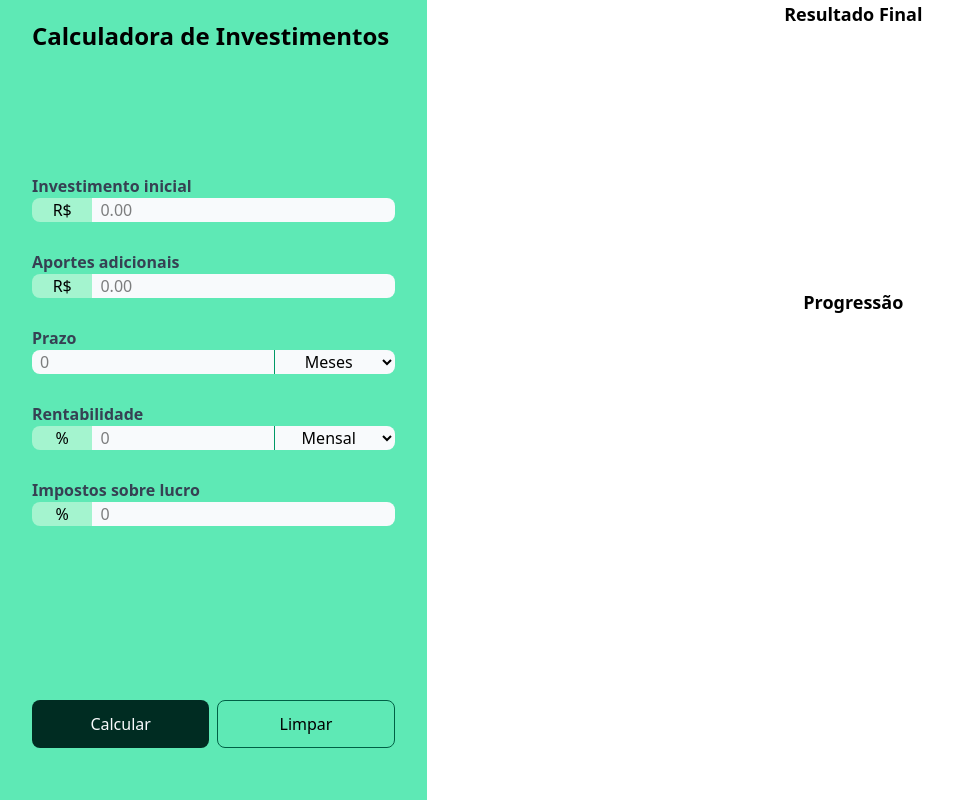
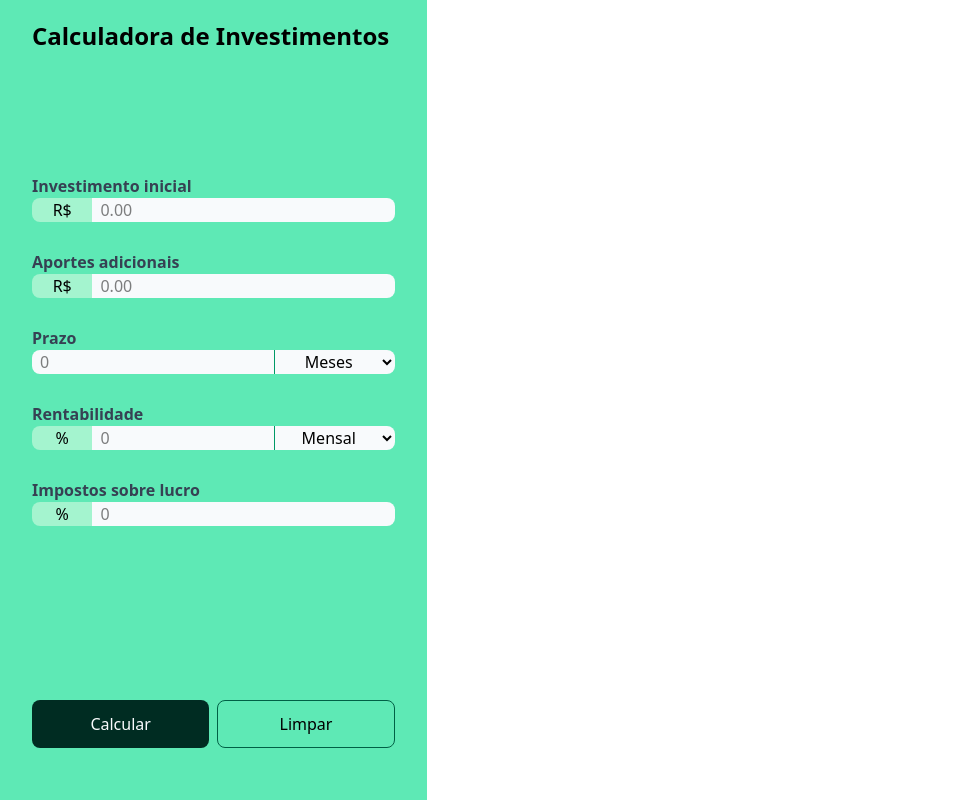
Before and after one commit to lucasolv/projetoCalculadoraInvestimentos, a website built with Vite: page index.html in a window 1280 px wide. Shown: the whole page, without its empty margins (0-953 px from the left). Built offline with nearby package versions, Linux system fonts and the light colour scheme.

Commit message:
processos relacionados aos graficos foram comentados

```diff
--- a/index.html
+++ b/index.html
@@ -59,7 +59,7 @@
       </div>
     </aside>
     <main class="row-span-2 col-span-2">
-      <section id="charts-container" class="h-full">
+      <!-- <section id="charts-container" class="h-full">
         <div class="h-[36%] flex flex-col items-center pb-10">
           <p class="font-bold text-lg">Resultado Final</p>
           <canvas id="final-money-distribution"></canvas>
@@ -68,7 +68,7 @@
           <p class="font-bold text-lg">Progressão</p>
           <canvas id="progression"></canvas>
         </div>
-      </section>
+      </section> -->
     </main>
     <script type="module" src="./main.js"></script>
   </body>
--- a/main.js
+++ b/main.js
@@ -134,6 +134,6 @@ for(const formElement of form){
     }
 }
 
-form.addEventListener("submit", renderProgression)
+/* form.addEventListener("submit", renderProgression) */
 /* calculateButton.addEventListener("click", renderProgression) */
 clearFormButton.addEventListener("click", clearForm)
```
